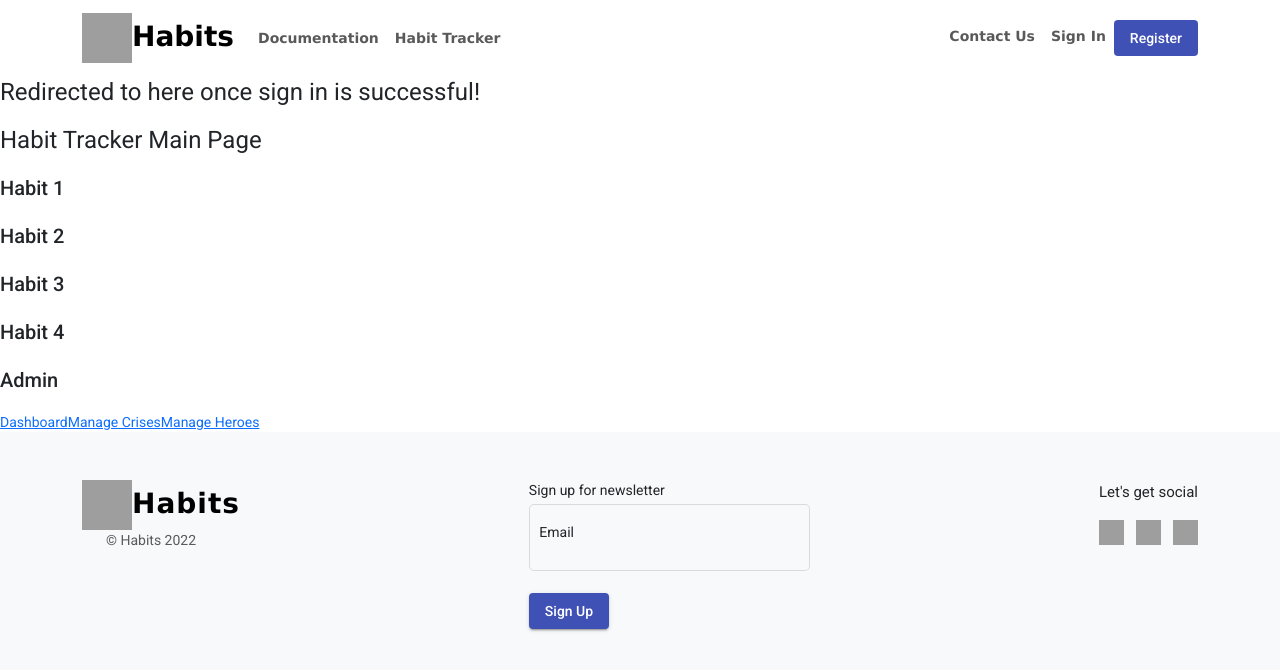
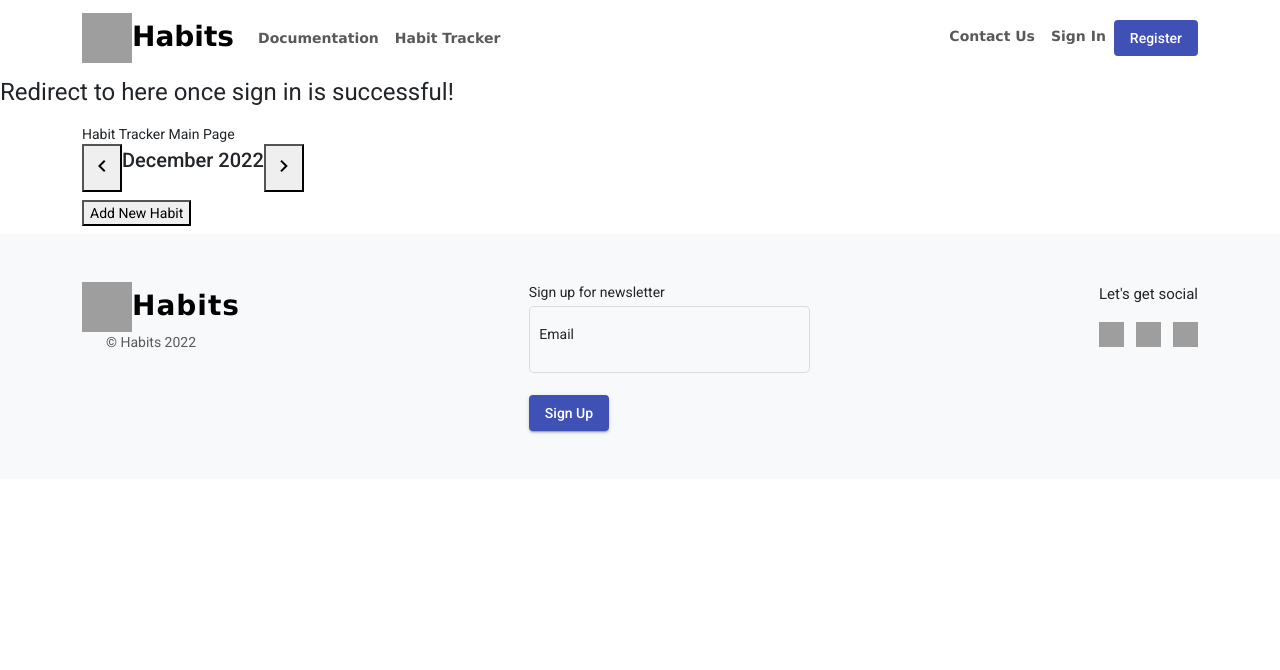
Before and after one commit to juyeon-rachel-goh/Habit-Tracker-Desktop, an Angular app: page /habit-tracker in a window 1280 px wide. Shown: the top 670 px of the page. Built offline with nearby package versions, Linux system fonts and the light colour scheme; grey boxes are pictures that could not be loaded.

Commit message:
Habit Tracker Main page setup with children routes

```diff
--- a/src/app/habit-tracker/habit-edit/habit-edit.component.html
+++ b/src/app/habit-tracker/habit-edit/habit-edit.component.html
@@ -1 +1,7 @@
-<p>habit-edit works!</p>
+<div class="container">
+  <div class="py-2">
+    <button mat-flat-button color="accent" [routerLink]="['../']">
+      Cancel
+    </button>
+  </div>
+</div>
--- /dev/null
+++ b/src/app/habit-tracker/habit-main/habit-main.component.html
@@ -0,0 +1 @@
+<router-outlet></router-outlet>
--- /dev/null
+++ b/src/app/habit-tracker/habit-main/habit-main.component.ts
@@ -0,0 +1,15 @@
+import { Component, OnInit } from '@angular/core';
+
+@Component({
+  selector: 'app-habit-main',
+  templateUrl: './habit-main.component.html',
+  styleUrls: ['./habit-main.component.scss']
+})
+export class HabitMainComponent implements OnInit {
+
+  constructor() { }
+
+  ngOnInit(): void {
+  }
+
+}
--- a/src/app/habit-tracker/habit-table/habit-table.component.html
+++ b/src/app/habit-tracker/habit-table/habit-table.component.html
@@ -1,36 +1,20 @@
-<h1>Redirected to here once sign in is successful!</h1>
-<h1>Habit Tracker Main Page</h1>
-<h2>Habit 1</h2>
-<h2>Habit 2</h2>
-<h2>Habit 3</h2>
-<h2>Habit 4</h2>
-<h2>Admin</h2>
-<nav>
-  <a
-    routerLink="./"
-    routerLinkActive="active"
-    [routerLinkActiveOptions]="{ exact: true }"
-    ariaCurrentWhenActive="page"
-    >Dashboard</a
-  >
-  <a
-    routerLink="./crises"
-    routerLinkActive="active"
-    ariaCurrentWhenActive="page"
-    >Manage Crises</a
-  >
-  <a
-    routerLink="./heroes"
-    routerLinkActive="active"
-    ariaCurrentWhenActive="page"
-    >Manage Heroes</a
-  >
-</nav>
-<router-outlet></router-outlet>
-<!-- Although the admin dashboard RouterLink only contains a relative
-    slash without an additional URL segment, it is a match to any route
-     within the admin feature area. You only want the Dashboard link to be
-     active when the user visits that route. Adding an additional binding
-     to the Dashboard routerLink,[routerLinkActiveOptions]="{ exact: true }",
-     marks the ./ link as active when the user navigates to the /admin URL and
-      not when navigating to any of the child routes. -->
+<h1>Redirect to here once sign in is successful!</h1>
+<div class="container">
+  <div class="">Habit Tracker Main Page</div>
+
+  <div class="d-flex flex-row">
+    <button type="button" (click)="changeMonth(-1)">
+      <mat-icon matTooltip="Display Previous Month">navigate_before</mat-icon>
+    </button>
+    <h2>{{ currentFullDate | date : "MMMM YYYY" }}</h2>
+
+    <button type="button" (click)="changeMonth(1)">
+      <mat-icon matTooltip="Display Next Month">navigate_next</mat-icon>
+    </button>
+  </div>
+  <div class="py-2">
+    <button mat-flat-button color="accent" [routerLink]="['habit-new']">
+      Add New Habit
+    </button>
+  </div>
+</div>
--- a/src/app/habit-tracker/habit-table/habit-table.component.ts
+++ b/src/app/habit-tracker/habit-table/habit-table.component.ts
@@ -3,13 +3,33 @@ import { Component, OnInit } from '@angular/core';
 @Component({
   selector: 'app-habit-table',
   templateUrl: './habit-table.component.html',
-  styleUrls: ['./habit-table.component.scss']
+  styleUrls: ['./habit-table.component.scss'],
 })
 export class HabitTableComponent implements OnInit {
+  public currentFullDate = new Date();
 
-  constructor() { }
+  constructor() {}
 
   ngOnInit(): void {
+    // run to get currentMonth's daysInMonth
+    let daysInMonth = this.getDaysInMonth(
+      this.currentFullDate.getFullYear(),
+      this.currentFullDate.getMonth() + 1
+    );
+    console.log(daysInMonth);
   }
 
+  public changeMonth(direction: number) {
+    this.currentFullDate = new Date(
+      this.currentFullDate.setMonth(this.currentFullDate.getMonth() + direction)
+    );
+    let daysInMonth = this.getDaysInMonth(
+      this.currentFullDate.getFullYear(),
+      this.currentFullDate.getMonth() + 1
+    );
+  }
+
+  private getDaysInMonth(year: number, month: number) {
+    return new Date(year, month, 0).getDate();
+  }
 }
--- a/src/app/habit-tracker/habit-tracker-routing.module.ts
+++ b/src/app/habit-tracker/habit-tracker-routing.module.ts
@@ -1,33 +1,33 @@
-import { NgModule } from '@angular/core';
-import { RouterModule, Routes } from '@angular/router';
-import { HabitDetailComponent } from './habit-detail/habit-detail.component';
-import { HabitEditComponent } from './habit-edit/habit-edit.component';
-import { HabitMoodSelectorComponent } from './habit-mood-selector/habit-mood-selector.component';
-import { HabitTableComponent } from './habit-table/habit-table.component';
+// import { NgModule } from '@angular/core';
+// import { RouterModule, Routes } from '@angular/router';
+// import { HabitDetailComponent } from './habit-detail/habit-detail.component';
+// import { HabitEditComponent } from './habit-edit/habit-edit.component';
+// import { HabitMoodSelectorComponent } from './habit-mood-selector/habit-mood-selector.component';
+// import { HabitTableComponent } from './habit-table/habit-table.component';
 
-const signInRoutes: Routes = [
-  {
-    path: 'habit-tracker',
-    component: HabitTableComponent, // View Monthly Habit Tracker Table
-    //need authGuard here
-    children: [
-      {
-        path: '',
-        // The child route under the AdminComponent has a path and a
-        // children property but it's not using a component. This defines a component-less route.
-        children: [
-          { path: 'habit-new', component: HabitEditComponent }, // Add new habit
-          { path: 'habit-edit/:id', component: HabitEditComponent }, // Edit + Delete
-          { path: 'habit-detail/:id', component: HabitDetailComponent }, // View selected habit
-          { path: 'mood-selector/:id', component: HabitMoodSelectorComponent }, // Daily Mood Selector - grab id of Date?
-        ],
-      },
-    ],
-  },
-];
+// const signInRoutes: Routes = [
+//   {
+//     path: 'habit-tracker',
+//     component: HabitTableComponent, // View Monthly Habit Tracker Table
+//     //need authGuard here
+//     children: [
+//       {
+//         path: '',
+//         // The child route under the AdminComponent has a path and a
+//         // children property but it's not using a component. This defines a component-less route.
+//         children: [
+//           { path: 'habit-new', component: HabitEditComponent }, // Add new habit
+//           { path: 'habit-edit/:id', component: HabitEditComponent }, // Edit + Delete
+//           { path: 'habit-detail/:id', component: HabitDetailComponent }, // View selected habit
+//           { path: 'mood-selector/:id', component: HabitMoodSelectorComponent }, // Daily Mood Selector - grab id of Date?
+//         ],
+//       },
+//     ],
+//   },
+// ];
 
-@NgModule({
-  imports: [RouterModule.forChild(signInRoutes)],
-  exports: [RouterModule],
-})
-export class HabitTrackerRoutingModule {}
+// @NgModule({
+//   imports: [RouterModule.forChild(signInRoutes)],
+//   exports: [RouterModule],
+// })
+// export class HabitTrackerRoutingModule {}
```
Also changed, not shown: src/app/app-routing.module.ts (+22 -0 lines), src/app/habit-tracker/habit-tracker.module.ts (+19 -2 lines), src/app/models/daily-habit-record.ts (added, +8 -0 lines), src/app/models/habit.ts (added, +10 -0 lines), src/app/habit-tracker/habit-main/habit-main.component.scss (added), 2 other files (tests, documents, lock files or other folders).
